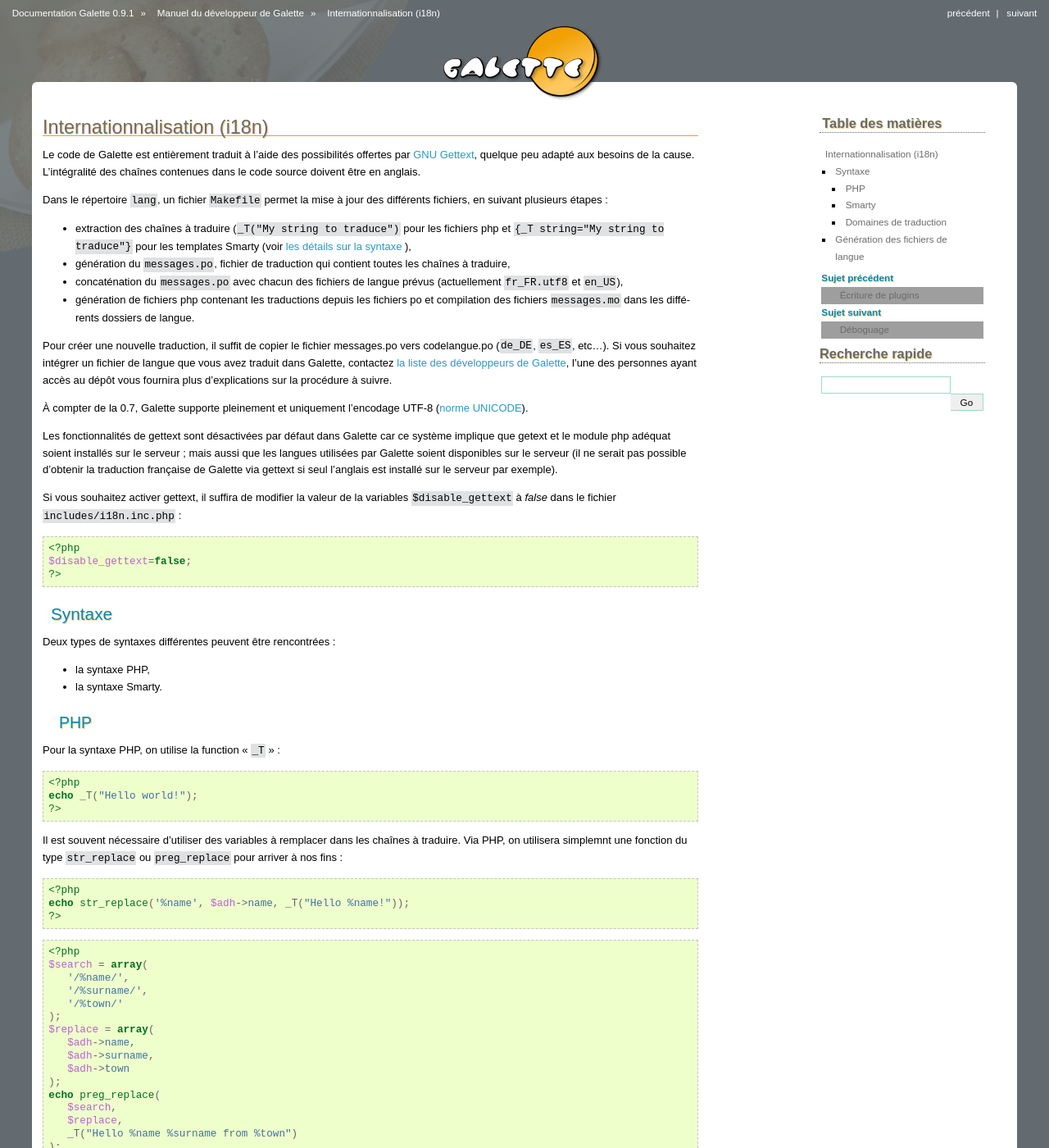
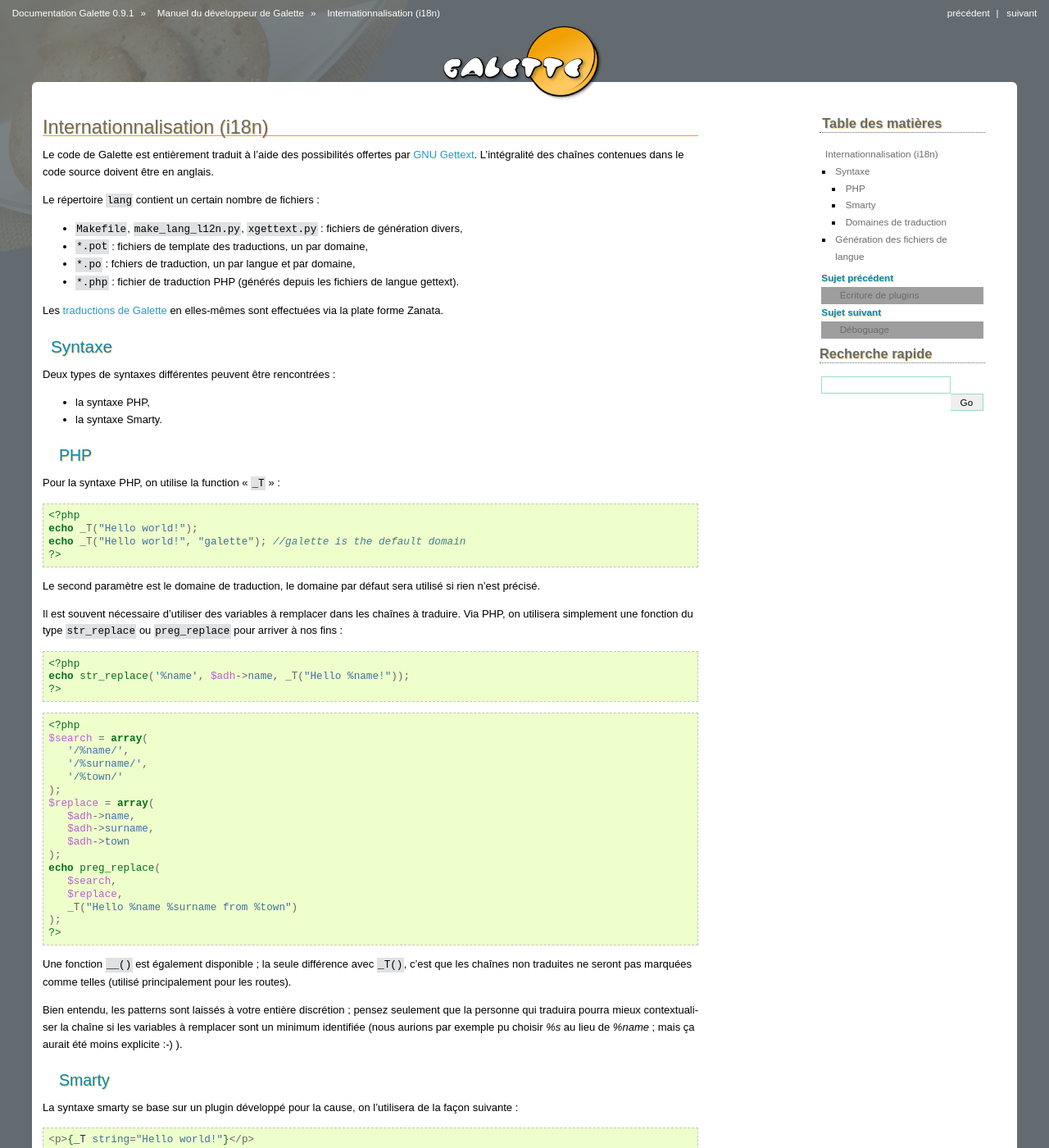
Before and after one commit to galette/galettedoc, a Sphinx documentation site: the page built from source/development/i18n.rst, in a window 1280 px wide and 1400 px high. Shown: the whole window at 82% size. Built offline with Sphinx 7.4.7, drawn with Linux system fonts in a browser that asks for light colours; some of the changed text lies outside the part shown; grey boxes are pictures that could not be loaded.

Commit message:
Update I18n docs

```diff
--- a/source/development/i18n.rst
+++ b/source/development/i18n.rst
@@ -4,28 +4,16 @@
 Internationnalisation (i18n)
 ****************************
 
-Le code de Galette est entièrement traduit à l'aide des possibilités offertes par `GNU Gettext <http://www.gnu.org/software/gettext/>`_, quelque peu adapté aux besoins de la cause. L'intégralité des chaînes contenues dans le code source doivent être en anglais.
+Le code de Galette est entièrement traduit à l'aide des possibilités offertes par `GNU Gettext <http://www.gnu.org/software/gettext/>`_. L'intégralité des chaînes contenues dans le code source doivent être en anglais.
 
-Dans le répertoire ``lang``, un fichier ``Makefile`` permet la mise à jour des différents fichiers, en suivant plusieurs étapes :
+Le répertoire ``lang`` contient un certain nombre de fichiers :
 
-* extraction des chaînes à traduire (``_T("My string to traduce")`` pour les fichiers php et ``{_T string="My string to traduce"}`` pour les templates Smarty (voir :ref:`les détails sur la syntaxe <i18nsyntax>` ),
-* génération du ``messages.po``, fichier de traduction qui contient toutes les chaînes à traduire,
-* concaténation du ``messages.po`` avec chacun des fichiers de langue prévus (actuellement ``fr_FR.utf8`` et ``en_US``),
-* génération de fichiers php contenant les traductions depuis les fichiers po et compilation des fichiers ``messages.mo`` dans les différents dossiers de langue.
+* ``Makefile``, ``make_lang_l12n.py``, ``xgettext.py`` : fichiers de génération divers,
+* ``*.pot`` : fichiers de template des traductions, un par domaine,
+* ``*.po`` : fchiers de traduction, un par langue et par domaine,
+* ``*.php`` : fichier de traduction PHP (générés depuis les fichiers de langue gettext).
 
-Pour créer une nouvelle traduction, il suffit de copier le fichier messages.po vers codelangue.po (``de_DE``, ``es_ES``, etc...). Si vous souhaitez intégrer un fichier de langue que vous avez traduit dans Galette, contactez `la liste des développeurs de Galette <https://mail.gna.org/listinfo/galette-devel/>`_, l'une des personnes ayant accès au dépôt vous fournira plus d'explications sur la procédure à suivre.
-
-À compter de la 0.7, Galette supporte pleinement et uniquement l'encodage UTF-8 (`norme UNICODE <http://fr.wikipedia.org/wiki/Unicode>`_).
-
-Les fonctionnalités de gettext sont désactivées par défaut dans Galette car ce système implique que getext et le module php adéquat soient installés sur le serveur ; mais aussi que les langues utilisées par Galette soient disponibles sur le serveur (il ne serait pas possible d'obtenir la traduction française de Galette via gettext si seul l'anglais est installé sur le serveur par exemple).
-
-Si vous souhaitez activer gettext, il suffira de modifier la valeur de la variables ``$disable_gettext`` à `false` dans le fichier ``includes/i18n.inc.php`` :
-
-.. code-block:: php
-
-   <?php
-   $disable_gettext=false;
-   ?>
+Les `traductions de Galette <https://translate.zanata.org/project/view/galette?dswid=-2385>`_ en elles-mêmes sont effectuées via la plate forme Zanata.
 
 .. _i18nsyntax:
 
@@ -46,9 +34,12 @@
 
    <?php
    echo _T("Hello world!");
+   echo _T("Hello world!", "galette"); //galette is the default domain
    ?>
 
-Il est souvent nécessaire d'utiliser des variables à remplacer dans les chaînes à traduire. Via PHP, on utilisera simplemnt une fonction du type ``str_replace`` ou ``preg_replace`` pour arriver à nos fins :
+Le second paramètre est le domaine de traduction, le domaine par défaut sera utilisé si rien n'est précisé.
+
+Il est souvent nécessaire d'utiliser des variables à remplacer dans les chaînes à traduire. Via PHP, on utilisera simplement une fonction du type ``str_replace`` ou ``preg_replace`` pour arriver à nos fins :
 
 .. code-block:: php
 
@@ -90,6 +81,7 @@
 .. code-block:: smarty
 
    <p>{_T string="Hello world!"}</p>
+   <p>{_T string="Hello world!" domain="galette"}</p>
 
 Smarty propose des `modifiers` pour par exemple effectuer des remplacements. Le problème ; c'est que le remplacement est effectué avant que le texte ait été récupéré, la traduction n'est donc jamais trouvée. Pour pallier à ce problème, notre plugin smarty prend en charge deux attributs supplémentaires : un pattern et une valeur de remplacement ; qui ne seront appliquées qu'une fois la chaîne traduite récupérée :
 
@@ -126,11 +118,27 @@
 Génération des fichiers de langue
 =================================
 
-La génération des fichiers de langue est gérée par le fichier ``Makefile`` du dossier ``lang``. Lancez simplement ``make`` depuis le dossier ``lang``, le script fera son office :-)
+La mise à jour des traductions de Galette se décompose en plusieurs étapes :
 
-Dans un premier temps, il va extraire les chaînes à traduire depuis les fichiers source listés. Ces chaînes seront utilisées pour créer les fichiers ``.po``. Le script va aussi compiler les fichiers ``.mo`` et générer les fichier de langue PHP.
+* Extraction des chaînes du code source et mise à jour des templates de traduction,
+* Envoi des ouveaux templates sur Zanata,
+* Récupération des traductions depuis Zanata,
+* Génération des fichiers MO et PHP.
 
-Une fois les fichiers ``.po`` modifiés ; vous aurez à lancer de nouveau la commande ``make`` pour que tous les fichiers soient générés. Le processus est identique pour les fichiers de langue des plugins.
+.. code-block:: bash
+
+   $ cd galette/lang
+   $ make extract
+   $ cd ../../
+   $ zanata-cli push
+
+Il est possible de générer les fichiers PO en local avec la commande ``make po``, mais le système est prévu pour qu'ils soient générés automatiquement par Zanata lors de la récupération des données.
+
+.. code-block:: bash
+
+   $ zanata-cli pull
+   $ cd galette/lang
+   $ make mo lang check
 
 .. note::
 
```
